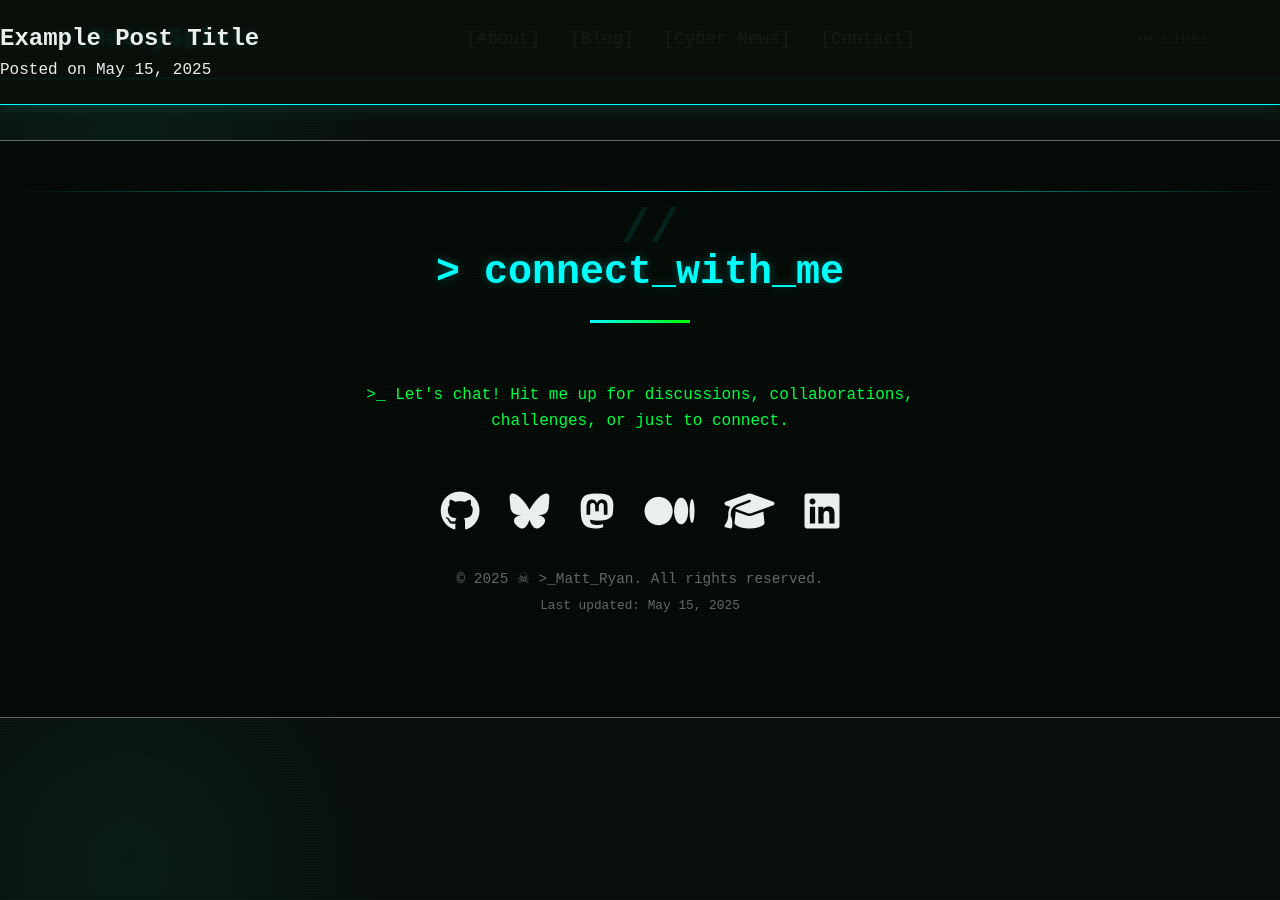
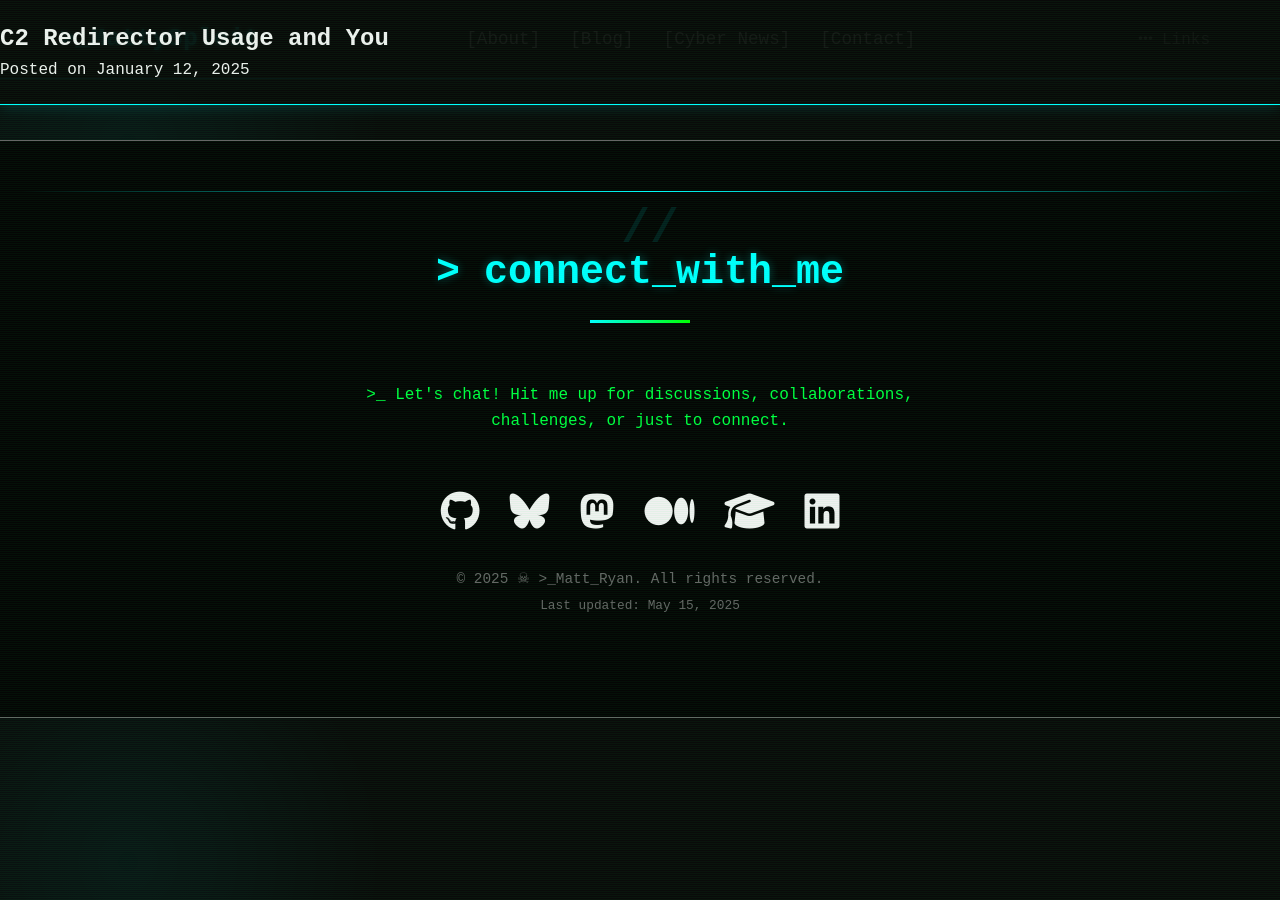
Before and after one commit to CTI-Buddy/cti-buddy.github.io, a Jekyll site: the page built from _posts/2025-05-15-first-post.md, in a window 1280 px wide. Built offline with Jekyll 4.4.1, drawn with Linux system fonts in a browser that asks for light colours.

Commit message:
Update 2025-05-15-first-post.md

```diff
--- a/_posts/2025-05-15-first-post.md
+++ b/_posts/2025-05-15-first-post.md
@@ -1,5 +1,7 @@
 ---
 layout: post
-title: "Example Post Title"
-date: 2025-05-15
+title: "C2 Redirector Usage and You"
+date: 2025-01-12
+tagline: "Cobalt Strike infrastructure takedowns and what happens when the leftovers scatter"
+image: /IMG/011225.png
 ---
```
